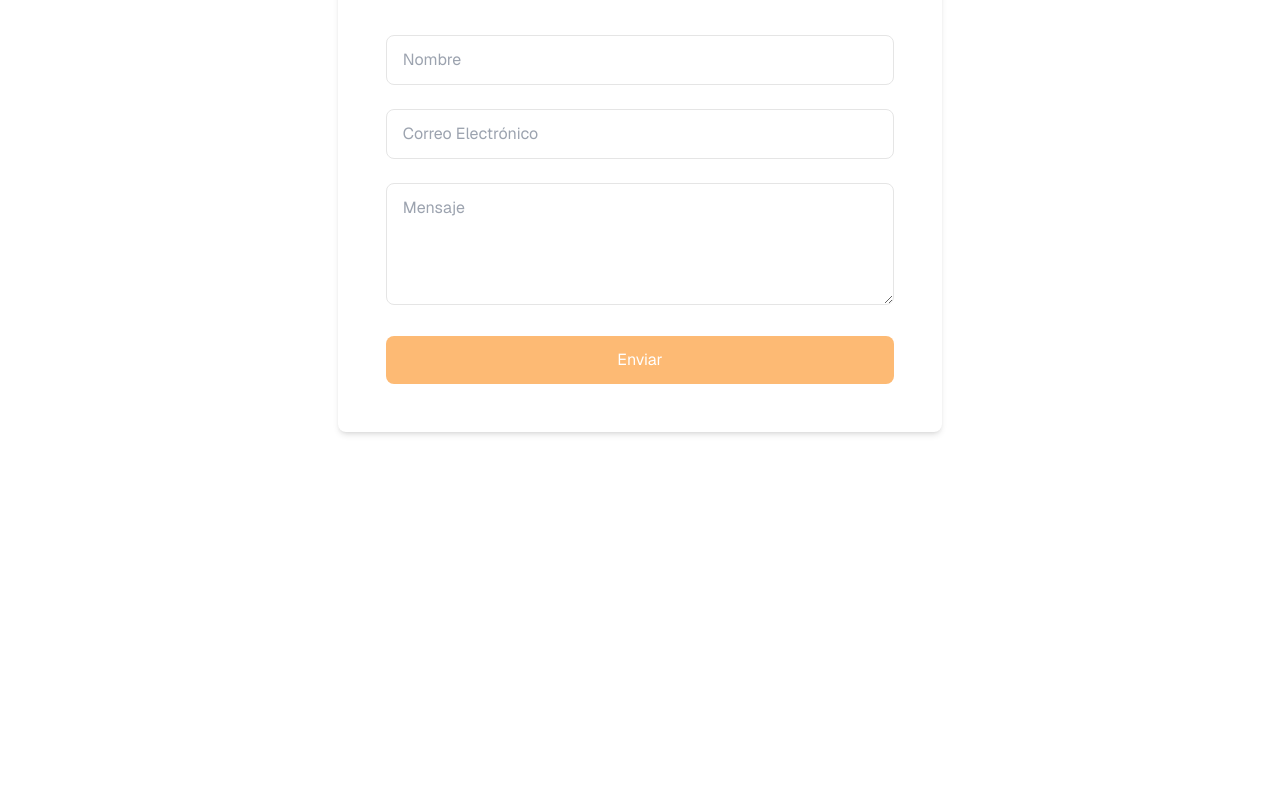
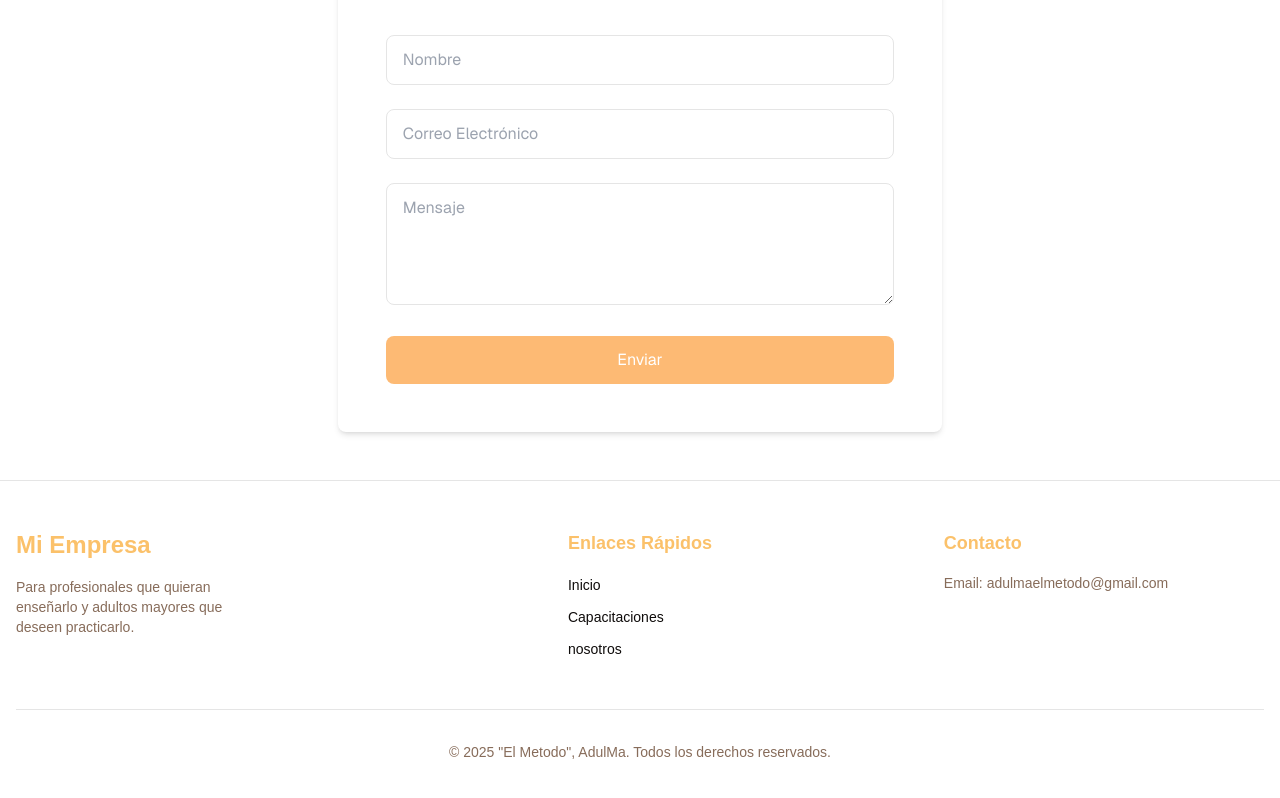
Before and after one commit to GRAMAPHENIA/sitio-oficial-el-metodo, a Next.js app: page / in a window 1280 px wide. Shown: the part 2431-3229 px from the top of the page. Before the commit the page ends 2911 px from the top, so only its background shows below. Built offline with nearby package versions, Linux system fonts and the light colour scheme.

Commit message:
primer-version-de-footer

```diff
--- a/src/app/layout.tsx
+++ b/src/app/layout.tsx
@@ -1,6 +1,7 @@
 import type { Metadata } from "next";
 import { Geist, Geist_Mono } from "next/font/google";
 import "./globals.css";
+import Footer from "@/components/custom/footer/Footer";
 
 const geistSans = Geist({
   variable: "--font-geist-sans",
@@ -29,6 +30,7 @@ export default function RootLayout({
         className={`${geistSans.variable} ${geistMono.variable} container mx-auto antialiased`}
       >
         {children}
+        <Footer />
       </body>
     </html>
   );
--- /dev/null
+++ b/src/components/custom/footer/Footer.tsx
@@ -0,0 +1,108 @@
+"use client";
+
+import Link from "next/link";
+import { usePathname } from "next/navigation";
+
+// Definimos un tipo para los enlaces
+type LinkItem = {
+  title: string;
+  href: string;
+};
+
+// Datos de las columnas (pueden venir de una API o un archivo JSON)
+const footerColumns = [
+  {
+    title: "Enlaces Rápidos",
+    links: [
+      { title: "Inicio", href: "/" },
+      { title: "Capacitaciones", href: "/capacitaciones" },
+      { title: "nosotros", href: "/nosotros" },
+    ],
+  },
+];
+
+// Datos de contacto
+const contactInfo = [{ label: "Email", value: "adulmaelmetodo@gmail.com" }];
+
+// Componente para renderizar una columna de enlaces
+const FooterColumn = ({
+  title,
+  links,
+}: {
+  title: string;
+  links: LinkItem[];
+}) => {
+  const pathname = usePathname();
+
+  return (
+    <div className="flex flex-col mx-auto text-center sm:text-left">
+      <h3 className="text-lg font-semibold text-primary">{title}</h3>
+      <ul className="mt-4 space-y-2 ">
+        {links.map((link, index) => (
+          <li key={index}>
+            <Link
+              href={link.href}
+              className={`hover:text-accent-foreground text-sm ${
+                pathname === link.href ? "text-foreground" : "text-foreground"
+              }`}
+            >
+              {link.title}
+            </Link>
+          </li>
+        ))}
+      </ul>
+    </div>
+  );
+};
+
+// Componente Footer principal
+const Footer = () => {
+  return (
+    <footer className="bg-background text-foreground py-12 border-t border-border">
+      <div className="container mx-auto px-4">
+        <div className="grid grid-cols-1 md:grid-cols-2 lg:grid-cols-3">
+          {/* Columna 1: Logo y Descripción */}
+          <div className="text-center sm:text-left">
+            <h2 className="text-2xl font-bold text-primary">Mi Empresa</h2>
+            <p className="flex mx-auto md:mx-0 mt-4 text-muted-foreground text-sm max-w-60 mb-4">
+              Para profesionales que quieran enseñarlo y adultos mayores que
+              deseen practicarlo.
+            </p>
+          </div>
+
+          {/* Columnas dinámicas */}
+          {footerColumns.map((column, index) => (
+            <FooterColumn
+              key={index}
+              title={column.title}
+              links={column.links}
+            />
+          ))}
+
+          {/* Columna 5: Contacto */}
+          <div className="flex flex-col mx-auto text-center sm:text-left">
+            <h3 className="text-lg font-semibold text-primary">Contacto</h3>
+            <ul className="mt-4 space-y-2 text-muted-foreground text-sm">
+              {contactInfo.map((info, index) => (
+                <li key={index}>
+                  <span className="font-medium">{info.label}:</span>{" "}
+                  {info.value}
+                </li>
+              ))}
+            </ul>
+          </div>
+        </div>
+
+        {/* Derechos de Autor */}
+        <div className="mt-12 border-t border-border pt-8 text-center">
+          <p className="text-muted-foreground text-sm">
+            &copy; {new Date().getFullYear()} &quot;El Metodo&quot;, AdulMa. Todos los derechos
+            reservados.
+          </p>
+        </div>
+      </div>
+    </footer>
+  );
+};
+
+export default Footer;
```
